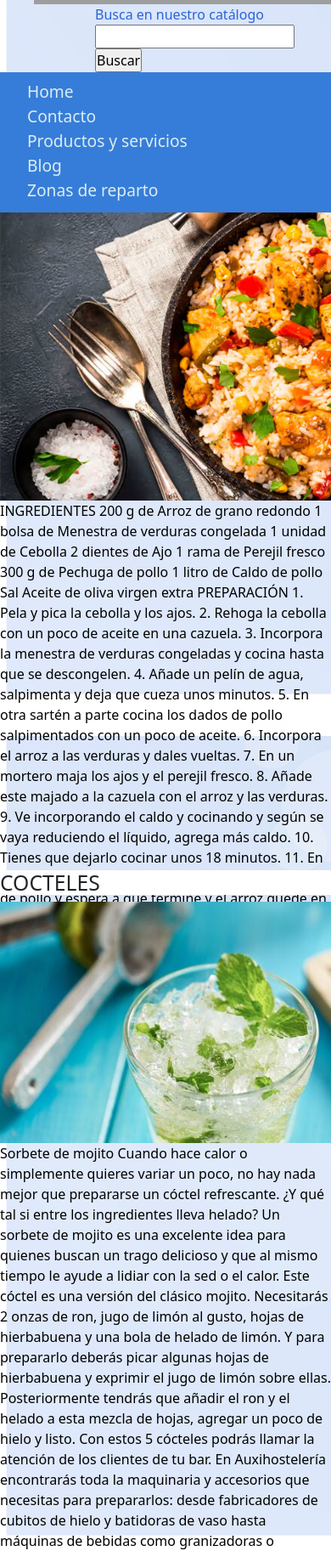
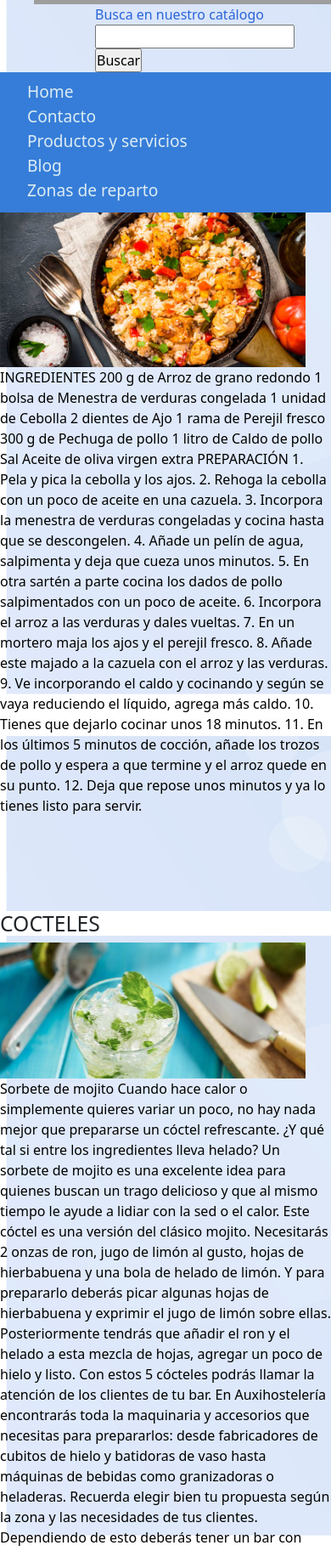
Before and after one commit to gabrielviscio/hieloWeb, a plain HTML site: page pages/blog.html in a window 390 px wide. Shown: the part 166-1991 px from the top of the page at 85% size. Drawn offline with nearby package versions, Linux system fonts and the light colour scheme; grey boxes are pictures that could not be loaded; a small style sheet from the web is missing.

Commit message:
primeros cambios para celular

```diff
--- a/css/styles.css
+++ b/css/styles.css
@@ -13,9 +13,12 @@
 }
 html {
     font-family: 'Kanit', sans-serif;
+    overflow-x: hidden;
+    width: 100%!important;
 }
 body {
-    width: 100%;
+    overflow-x: hidden;
+    width: 100%!important;
     height: 60em;
     background-color: #DCECF2;
     background-image: url("../assets/img/fondos/8.jpg");
@@ -442,6 +445,7 @@ p{
             "gridMain"
             "footer";
             overflow-x: hidden;
+            width: 100%!important;
     }
     .mapa {
         visibility:hidden;
@@ -513,6 +517,7 @@ p{
     }
     .novedades {
         grid-area: novedades;
+        width: 360px;
     }
     section {
         grid-area: section;
@@ -534,6 +539,7 @@ p{
             "flexFooter1";
             height: 100vh;
             overflow-x: hidden;
+            width: 100%!important;
     }
     .header1 {
         grid-area: header1;
@@ -574,6 +580,7 @@ p{
             "detallesServicios servicios"
             "footer footer";
             overflow-x: hidden;
+            width: 100%!important;
     }
     .header3 {
         grid-area: header3;
@@ -649,6 +656,7 @@ p{
             "carouselZonas"
             "footerZonas";
             overflow-x: hidden;
+            width: 100%!important;
     }
     .listaZonas {
         padding-left: 10em;
@@ -707,7 +715,7 @@ p{
         overflow-x: hidden;
     }
     .bodyBlog img {
-        width: 40em;
+        width: 360px;
     }
     .footerBlog{
         height: 10em;
@@ -724,14 +732,14 @@ p{
         margin: 0%;
     }
     .mainBlog {
-        height: 72em;
+        height: 75em;
         padding-top: 20em;
     }
     .asideBlog {
-        height: 45em;
+        height: 53em;
     }
     .sectionBlog {
-        height: 50em;
+        height: 58em;
     }
     .tituloBLog{
         padding-top: 25em;
```
